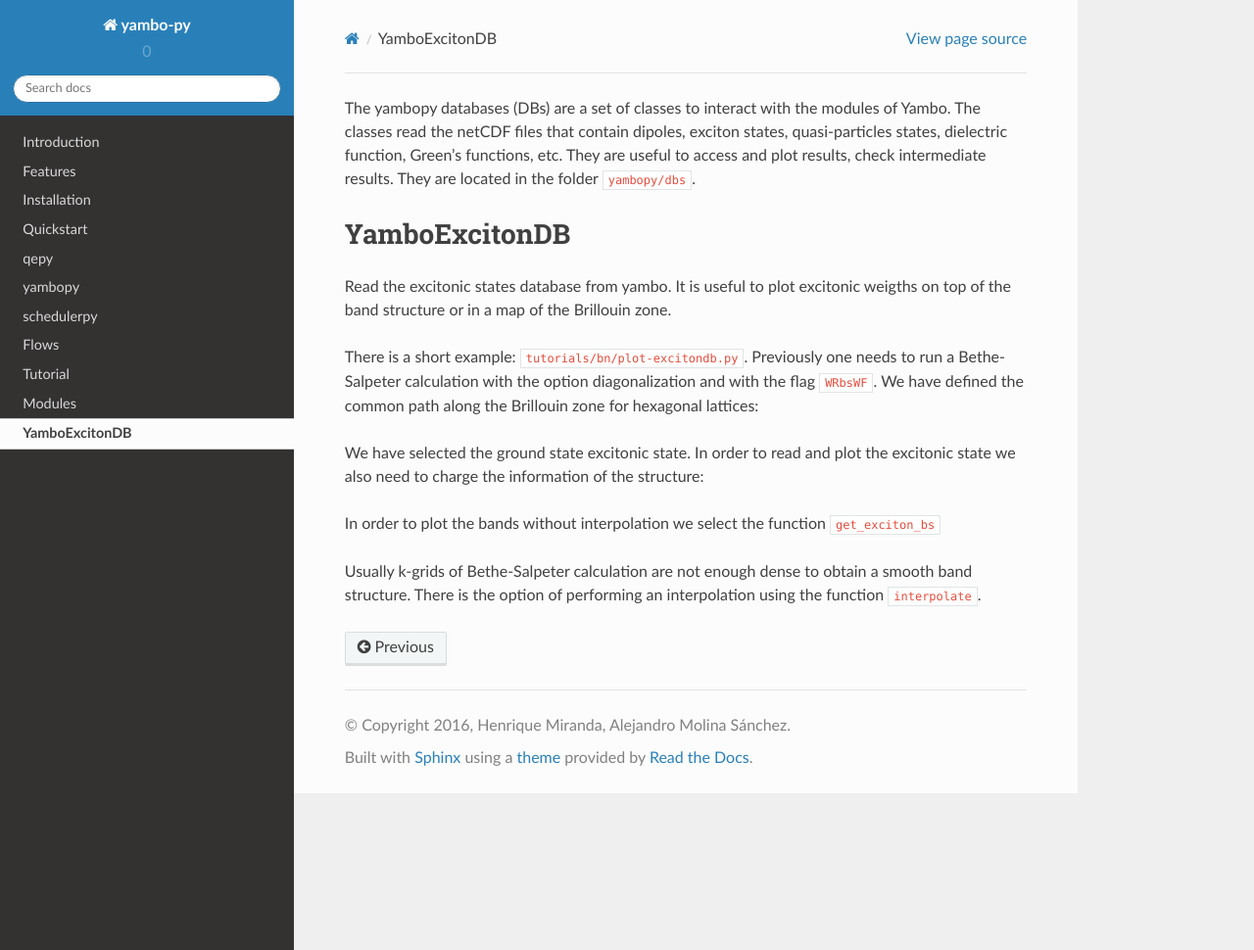
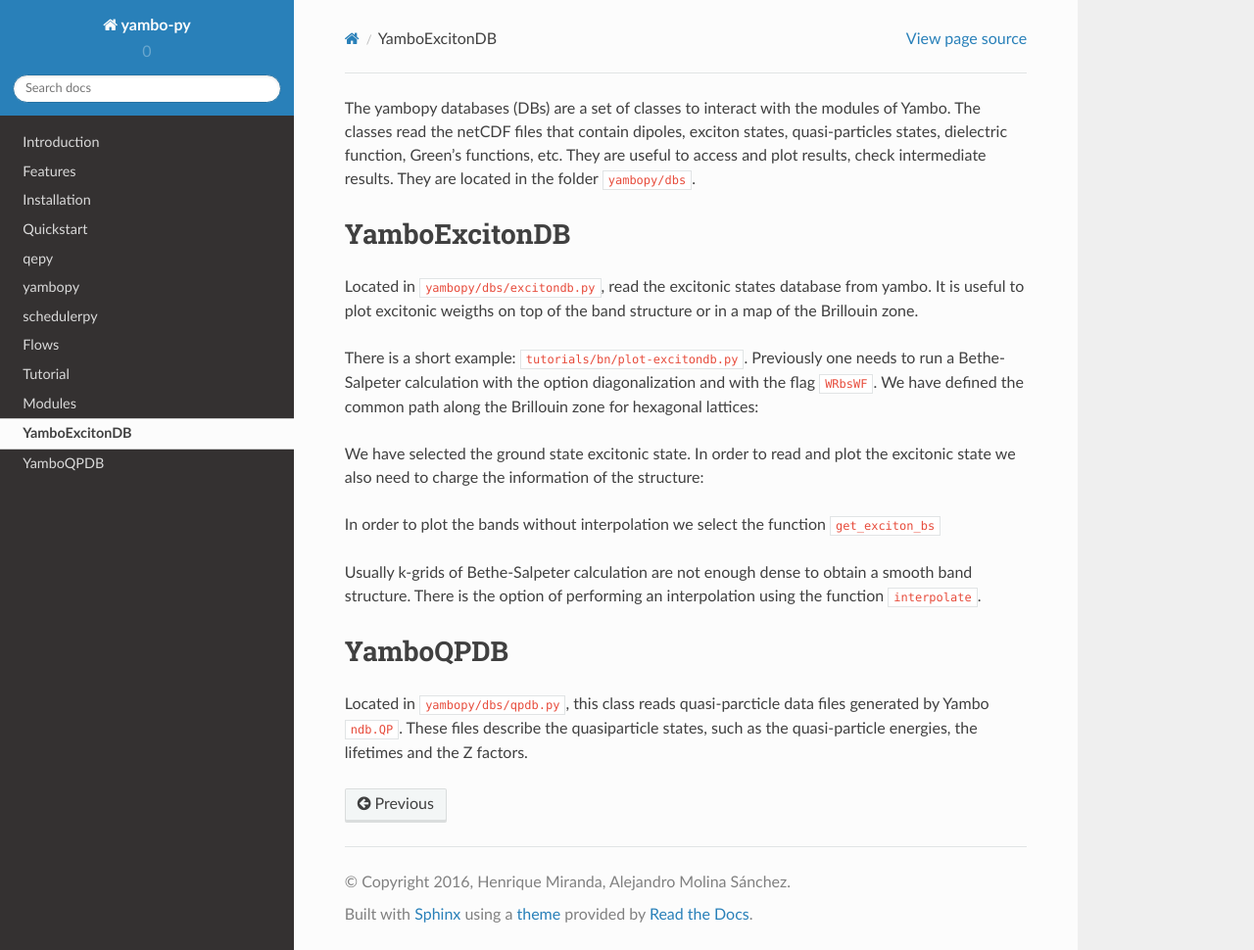
Before and after one commit to yambo-code/yambopy, a Sphinx documentation site: the page built from docs/source/dbs.rst, in a window 1280 px wide and 970 px high. Shown: the whole window at 98% size. Built offline with Sphinx 7.4.7 and the Read the Docs theme 2.0.0, drawn with Linux system fonts in a browser that asks for light colours.

Commit message:
updating docs of QPDB

```diff
--- a/docs/source/dbs.rst
+++ b/docs/source/dbs.rst
@@ -5,7 +5,9 @@ results, check intermediate results. They are located in the folder ``yambopy/db
 
 YamboExcitonDB
 ~~~~~~~~~~~~~~
-Read the excitonic states database from yambo. It is useful to plot excitonic weigths on
+
+Located in ``yambopy/dbs/excitondb.py``,
+read the excitonic states database from yambo. It is useful to plot excitonic weigths on
 top of the band structure or in a map of the Brillouin zone.
 
 There is a short example: ``tutorials/bn/plot-excitondb.py``. Previously one needs to
@@ -37,3 +39,11 @@ of performing an interpolation using the function ``interpolate``.
 
 .. code-block:: bash
    exc_bands_inter = yexc.interpolate(save,path,states,lpratio=5,f=None,size=0.5,verbose=True)
+
+
+YamboQPDB
+~~~~~~~~~
+
+Located in ``yambopy/dbs/qpdb.py``, this class reads quasi-parcticle data files
+generated by Yambo ``ndb.QP``. These files describe the quasiparticle states,
+such as the quasi-particle energies, the lifetimes and the Z factors.
```
Also changed, not shown: 2 other files.
